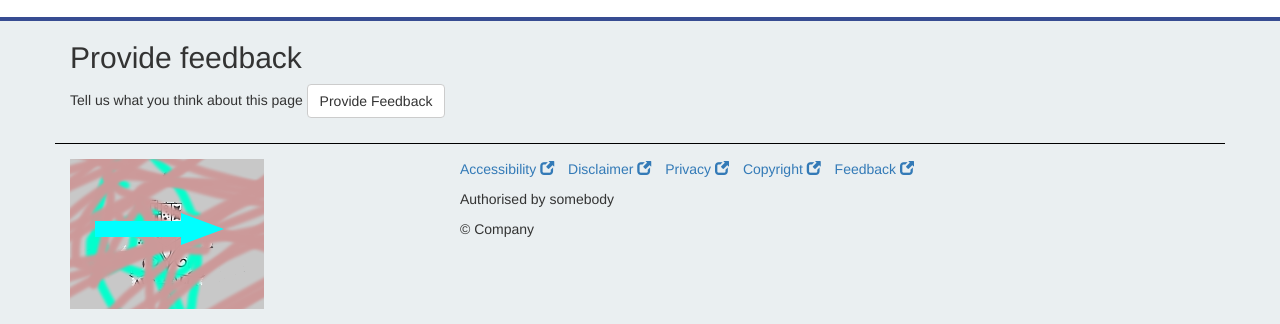
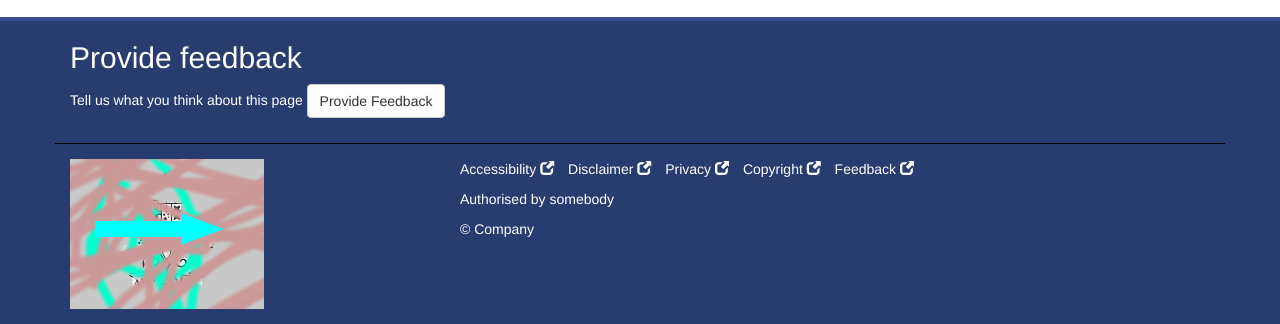
Before and after one commit to Voytek44/test-website1, a plain HTML site: page index.html in a window 1280 px wide. Shown: the part 2135-2459 px from the top of the page. Drawn offline with nearby package versions, Linux system fonts and the light colour scheme.

Commit message:
Footer background
Footer background colour has been changed to 273d6f

```diff
--- a/CSS/style.css
+++ b/CSS/style.css
@@ -8,7 +8,13 @@
 
 #footer
 {
-	background-color:#EAEFF1;
+	/*background-color:#EAEFF1;*/
+	background-color:#273d6f;
+	color: #fff;
+}
+
+#footer a{
+	color:  #fff;
 }
 
 .body_content
```
